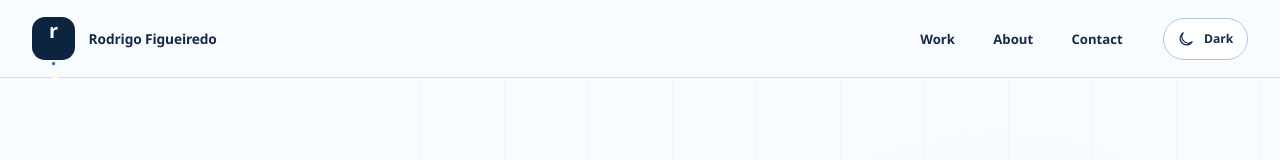
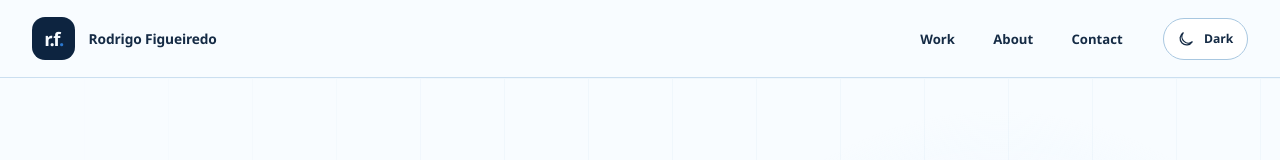
Before and after one commit to rodrigogfigueiredo/portfolio, a Next.js app: page / in a window 1280 px wide. Shown: the top 160 px of the page. Built offline with nearby package versions, Linux system fonts and the light colour scheme.

Commit message:
Update Site source

```diff
--- a/src/app/globals.css
+++ b/src/app/globals.css
@@ -7,7 +7,7 @@
   --ink: #152b45;
   --ink-deep: #0d2440;
   --muted: #4c627c;
-  --faint: #647c98;
+  --faint: #59718d;
   --line: #cbdff0;
   --line-strong: #a8c7e0;
   --accent: #1a5caa;
@@ -78,7 +78,7 @@ svg { display: block; }
 .site-header { position: sticky; top: 0; z-index: 100; border-bottom: 1px solid var(--line); background: color-mix(in srgb, var(--bg) 91%, transparent); backdrop-filter: blur(18px); -webkit-backdrop-filter: blur(18px); }
 .site-header__inner { min-height: 77px; display: flex; align-items: center; gap: 2.5rem; }
 .brand { display: inline-flex; align-items: center; gap: .85rem; margin-right: auto; white-space: nowrap; }
-.brand__mark { display: grid; place-items: center; width: 43px; height: 43px; border-radius: 13px; background: var(--ink-deep); color: var(--bg); font-size: 1.25rem; font-weight: 850; letter-spacing: -.12em; padding-right: .11em; }
+.brand__mark { display: flex; align-items: center; justify-content: center; flex: none; width: 43px; height: 43px; border-radius: 13px; background: var(--ink-deep); color: var(--bg); font-size: 1.16rem; font-weight: 850; letter-spacing: -.08em; white-space: nowrap; }
 .brand__dot { color: var(--accent-bright); }
 .brand__name { font-size: .86rem; font-weight: 800; letter-spacing: -.01em; }
 .site-nav { display: flex; align-items: center; gap: clamp(1.1rem, 3vw, 2.5rem); }
--- a/src/components/SiteChrome.tsx
+++ b/src/components/SiteChrome.tsx
@@ -8,7 +8,7 @@ export function SiteHeader() {
       <header className="site-header">
         <div className="shell site-header__inner">
           <Link className="brand" href="/" aria-label="Rodrigo Figueiredo, home">
-            <span className="brand__mark">r<span className="brand__dot">.</span>f</span>
+            <span className="brand__mark" aria-hidden="true">r.f<span className="brand__dot">.</span></span>
             <span className="brand__name">Rodrigo Figueiredo</span>
           </Link>
           <nav className="site-nav" aria-label="Main navigation">
```
